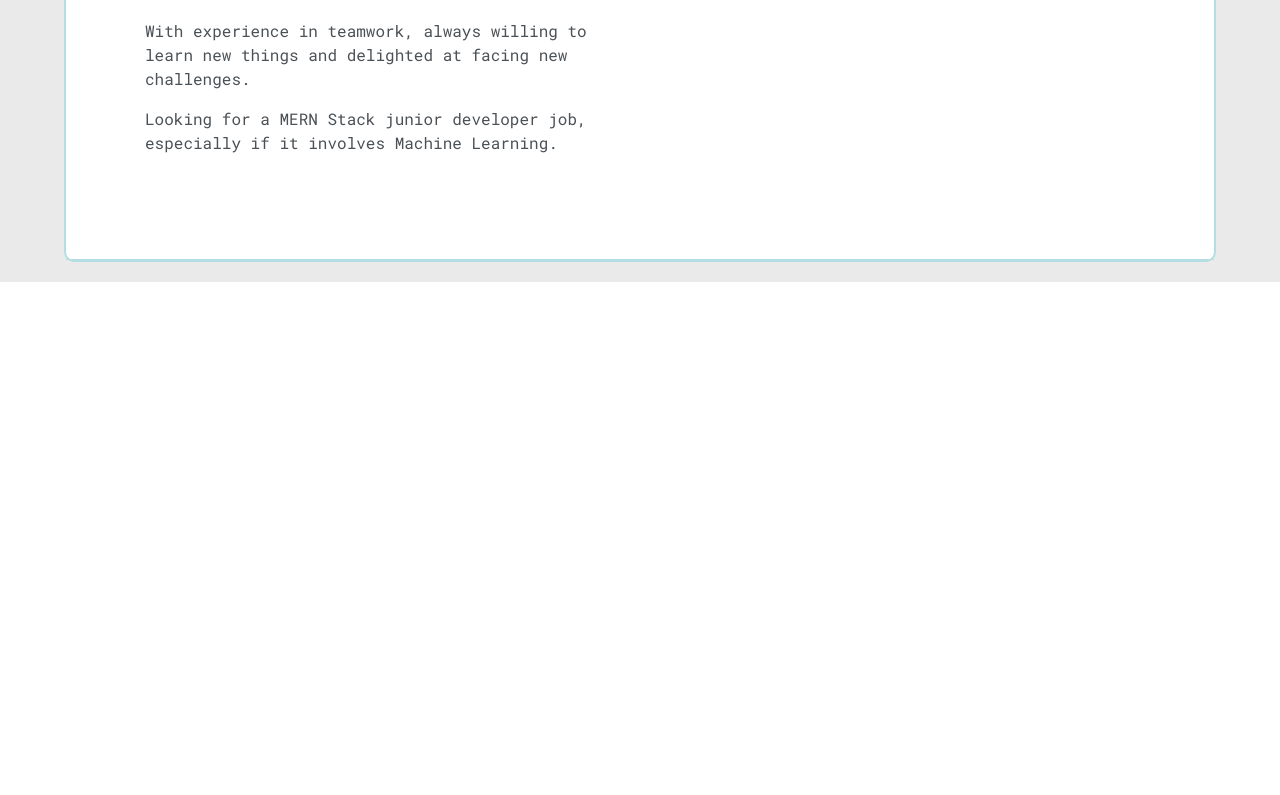
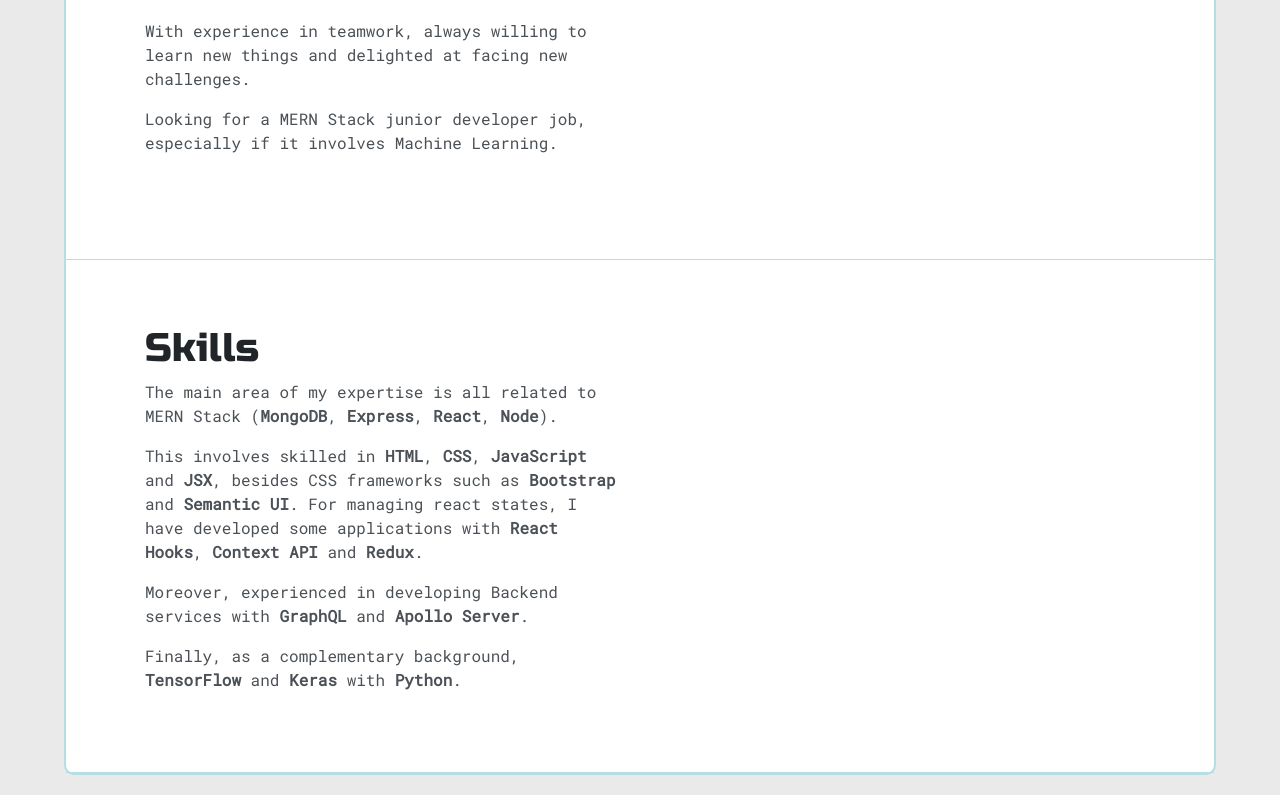
Before and after one commit to PMedina25/PorffolioWebPage, a React (Create React App) app: page / in a window 1280 px wide. Shown: the part 588-1383 px from the top of the page. Before the commit the page ends 870 px from the top, so only its background shows below. Built offline with nearby package versions, Linux system fonts and the light colour scheme.

Commit message:
Added skills info

```diff
--- a/public/index.html
+++ b/public/index.html
@@ -24,7 +24,7 @@
       work correctly both with client-side routing and a non-root public URL.
       Learn how to configure a non-root public URL by running `npm run build`.
     -->
-    <title>Pablo Portfolio</title>
+    <title>Pablo Medina</title>
 
     <link href="https://fonts.googleapis.com/css2?family=Russo+One&display=swap" rel="stylesheet">
 
--- a/src/App.js
+++ b/src/App.js
@@ -50,8 +50,18 @@ function App() {
              </Col>
           </Container>
 
-          <Container id="skills">
-
+          <Container id="skills" fluid>
+            <Col md={6} id="skills-info">
+               <h1>Skills</h1>
+               <p>The main area of my expertise is all related to MERN Stack (<strong>MongoDB</strong>, <strong>Express</strong>, <strong>React</strong>, <strong>Node</strong>).</p>
+               <p>
+                  This involves skilled in <strong>HTML</strong>, <strong>CSS</strong>, <strong>JavaScript</strong> and <strong>JSX</strong>,
+                  besides CSS frameworks such as <strong>Bootstrap</strong> and <strong>Semantic UI</strong>. For managing react states,
+                  I have developed some applications with <strong>React Hooks</strong>, <strong>Context API</strong> and <strong>Redux</strong>.
+               </p>
+               <p>Moreover, experienced in developing Backend services with <strong>GraphQL</strong> and <strong>Apollo Server</strong>.</p>
+               <p>Finally, as a complementary background, <strong>TensorFlow</strong> and <strong>Keras</strong> with <strong>Python</strong>.</p>
+             </Col>
           </Container>
         </div>
       </Container>
--- a/src/index.css
+++ b/src/index.css
@@ -120,3 +120,13 @@ a:hover {
   padding: 4rem;
   border-bottom: 1px solid var(--border-color);
 }
+
+/* =============
+ * Skills
+ * =============
+*/
+#skills {
+  width: 100%;
+  padding: 4rem;
+  border-bottom: 1px solid var(--border-color);
+}
```
Also changed, not shown: 1 other file (tests, documents, lock files or other folders).
